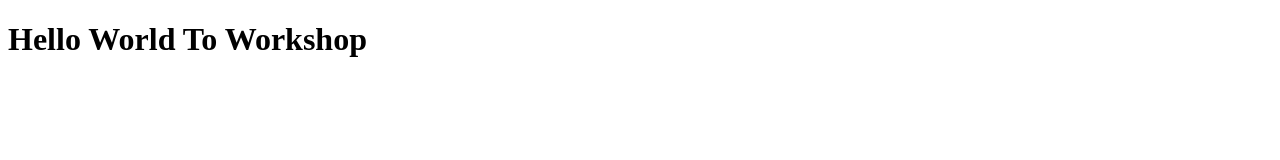
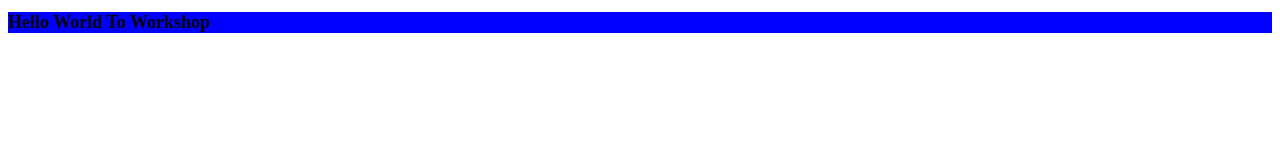
Before and after one commit to Sanil-Surve/git-github-workshop, a plain HTML site: page index.html in a window 1280 px wide. Drawn offline with Linux system fonts and the light colour scheme.

Commit message:
Added Style

```diff
--- a/index.html
+++ b/index.html
@@ -4,6 +4,7 @@
     <meta charset="UTF-8">
     <meta name="viewport" content="width=device-width, initial-scale=1.0">
     <title>Hello World</title>
+    <link rel="stylesheet" href="style.css">
 </head>
 <body>
     <h1>Hello World To Workshop</h1>
--- /dev/null
+++ b/style.css
@@ -0,0 +1,4 @@
+h1 {
+    background-color: blue;
+    font-size: large;
+}
```
